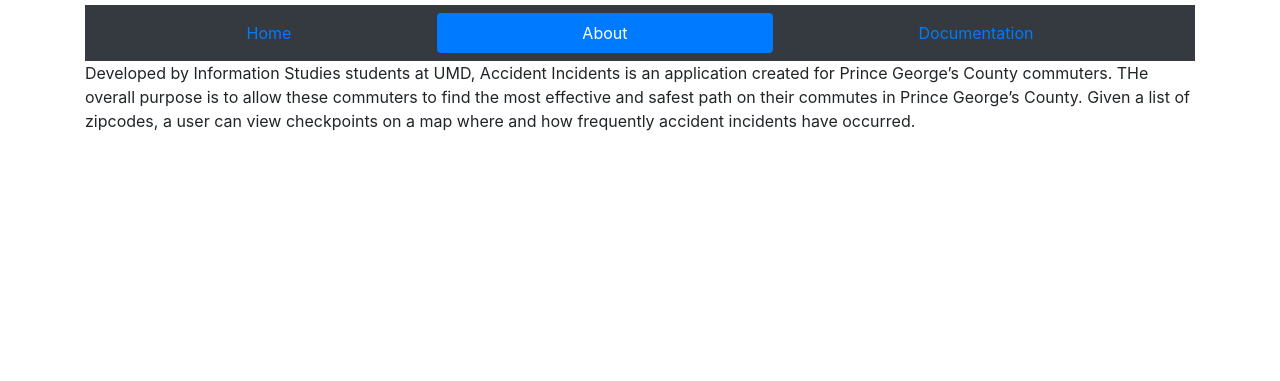
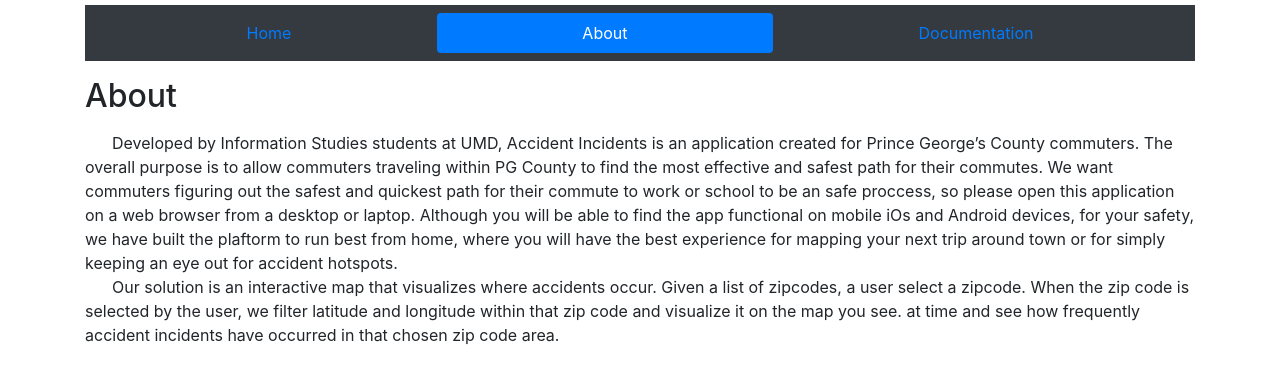
Before and after one commit to bnwokele/webDevBootcamp, a website: page Final_Project/public/about.html in a window 1280 px wide. Shown: the part 81-462 px from the top of the page. Drawn offline with nearby package versions, Linux system fonts and the light colour scheme; files whose address does not match are found by name.

Commit message:
Update about.html

```diff
--- a/Final_Project/public/about.html
+++ b/Final_Project/public/about.html
@@ -39,14 +39,22 @@
         </ul>
       </div>
 
-      <div class = "location"></div>
       <div class = "summary">
+        <p><h2>About</h2></p>
         <p>
-          Developed by Information Studies students at UMD, Accident Incidents is an application
-          created for Prince George’s County commuters.
-          THe overall purpose is to allow these commuters to find the most effective and safest
-          path on their commutes in Prince George’s County. Given a list of zipcodes, a
-          user can view checkpoints on a map where and how frequently accident incidents have occurred.
+          &nbsp &nbsp &nbsp Developed by Information Studies students at UMD, Accident Incidents is an application
+          created for Prince George’s County commuters. The overall purpose is to allow commuters traveling within
+          PG County to find the most effective and safest path for their commutes.
+          We want commuters figuring out the safest and quickest path for their commute to work or school to be an
+          safe proccess, so please open this application on a web browser from a desktop or laptop. Although you will
+          be able to find the app functional on mobile iOs and Android devices, for your safety, we have built the
+          plaftorm to run best from home, where you will have the best experience for mapping your next trip around
+          town or for simply keeping an eye out for accident hotspots.
+          <br>
+          &nbsp &nbsp &nbsp Our solution is an interactive map that visualizes where accidents occur. Given a list
+          of zipcodes, a user select a zipcode.  When the zip code is selected by the user, we filter latitude and
+          longitude within that zip code and visualize it on the map you see. at time and see how frequently accident incidents have occurred
+          in that chosen zip code area.
         </p>
       </div>
       <div class = "content">
```
